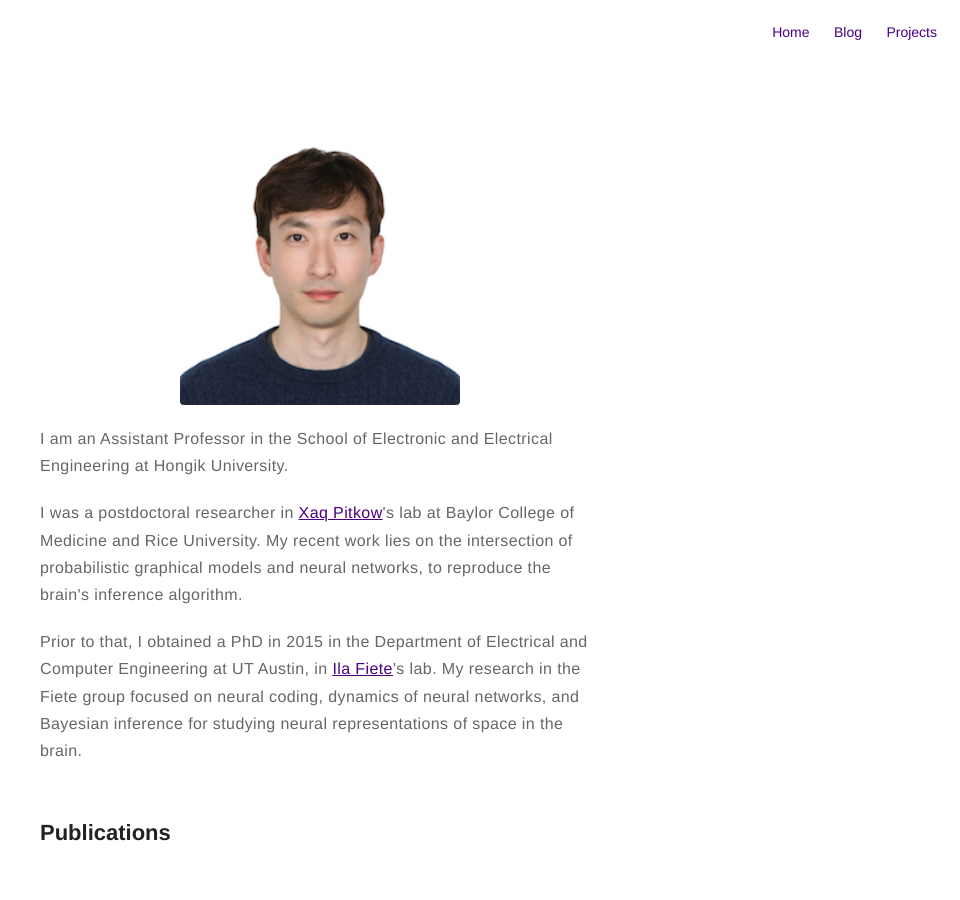
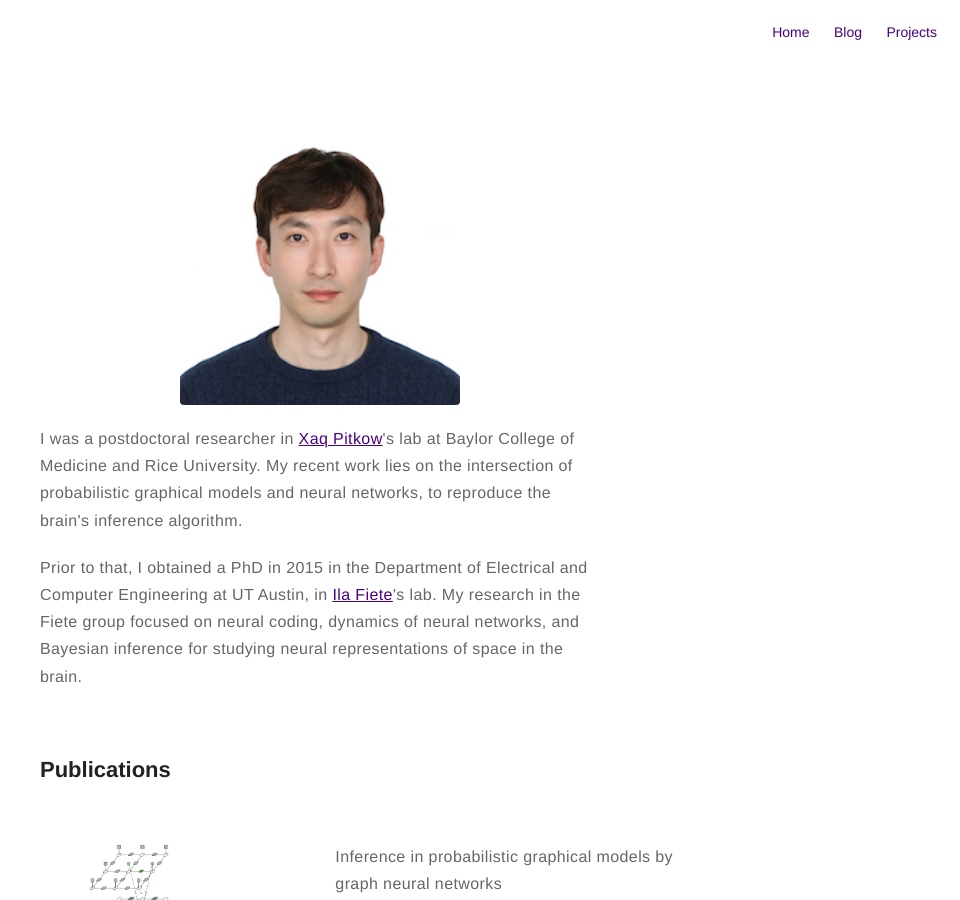
Before and after one commit to kijungyoon/kijungyoon.github.io, a Jekyll site: the page built from about.md, in a window 1280 px wide and 900 px high. Shown: the whole window, without its empty margins (320-1280 px from the left). Built offline with Jekyll 4.4.1, drawn with Linux system fonts in a browser that asks for light colours.

Commit message:
Update about.md

```diff
--- a/about.md
+++ b/about.md
@@ -3,8 +3,6 @@ title: About
 layout: page
 ---
 ![Profile Image]({{ site.url }}/{{ site.picture }})
-
-<p>I am an Assistant Professor in the School of Electronic and Electrical Engineering at Hongik University.
 
 <p>I was a postdoctoral researcher in <a href="http://xaqlab.com" target="_blank">Xaq Pitkow</a>'s lab at Baylor College of Medicine and Rice University. My recent work lies on the intersection of probabilistic graphical models and neural networks, to reproduce the brain's inference algorithm.</p>
 
```
